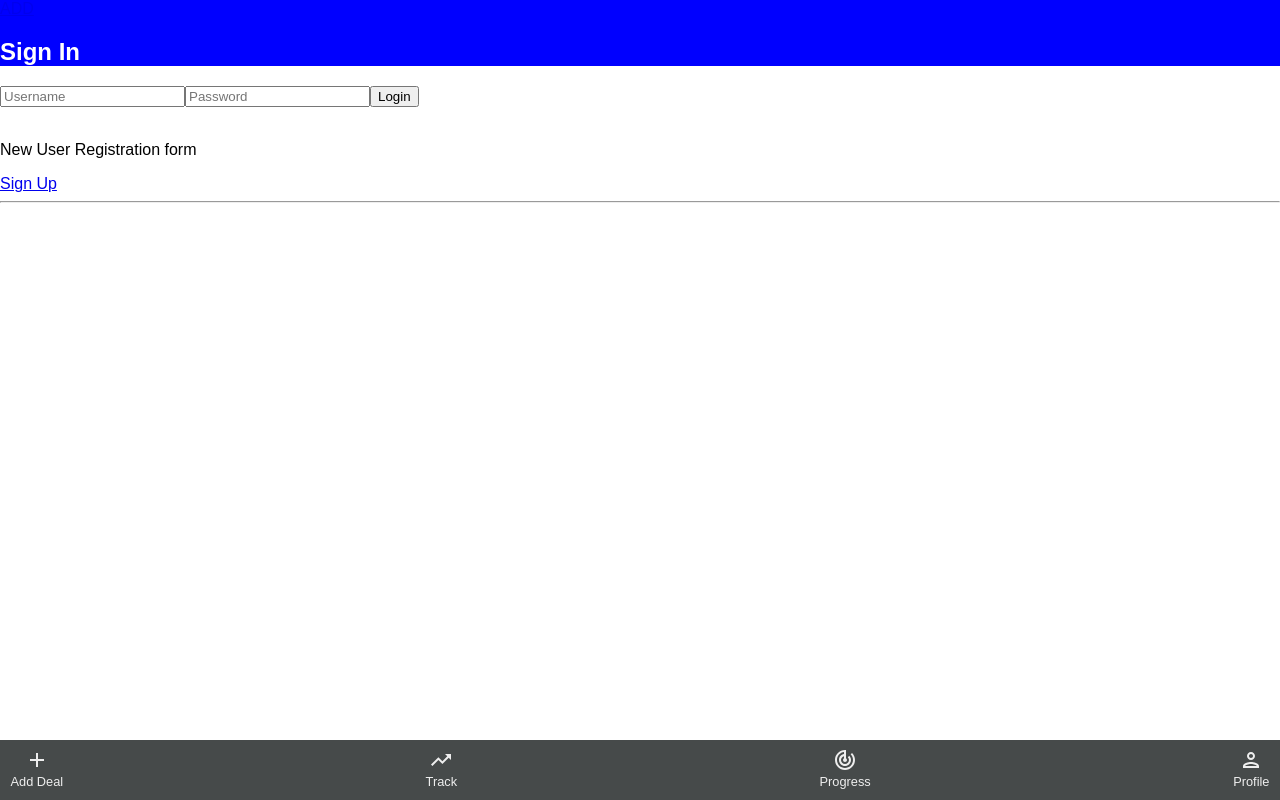
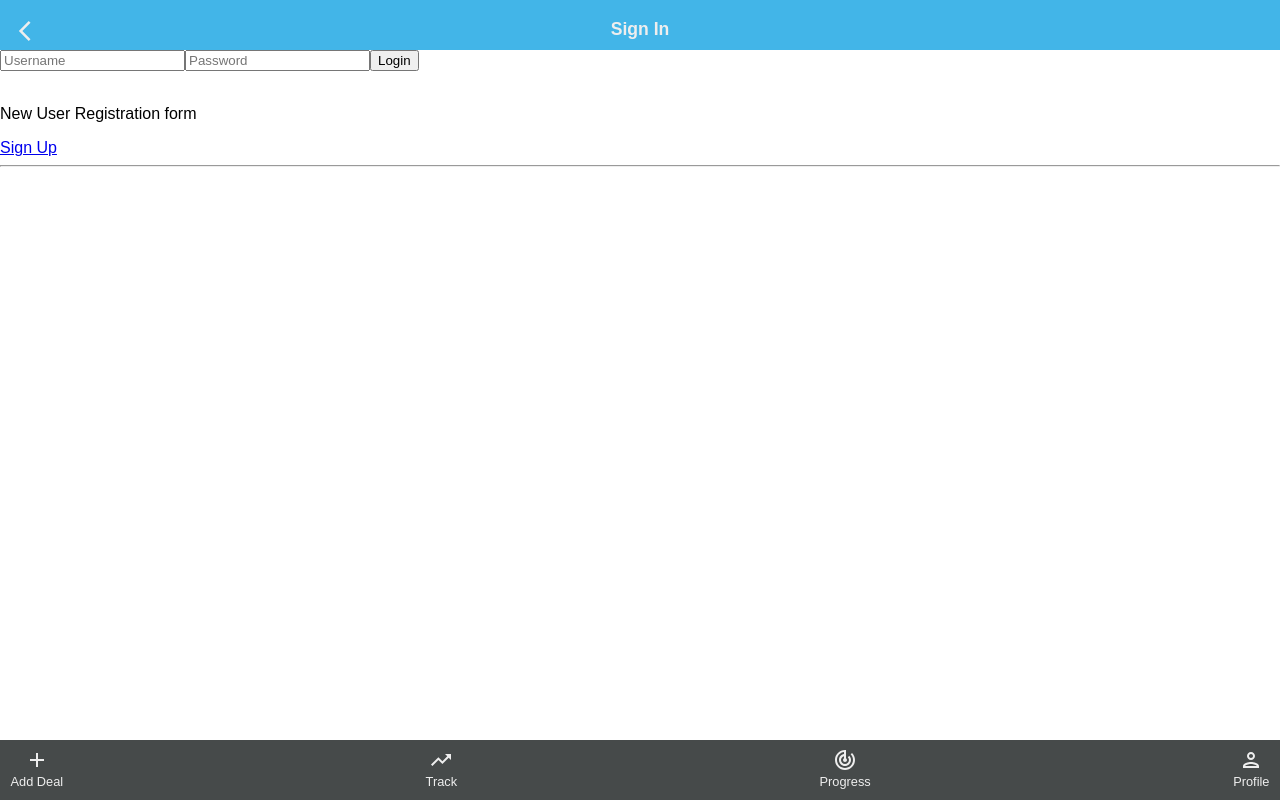
Before and after one commit to KumarAmitt/tracking-app-frontend, a React (Create React App) app: page / in a window 1280 px wide. Built offline with nearby package versions, Linux system fonts and the light colour scheme.

Commit message:
Style AppBar component

```diff
--- a/src/App/components/AppBar.js
+++ b/src/App/components/AppBar.js
@@ -1,6 +1,8 @@
 import React from 'react';
 import PropTypes from 'prop-types';
 import { Link } from 'react-router-dom';
+import './style/AppBar.css';
+import ArrowBackIosOutlinedIcon from '@material-ui/icons/ArrowBackIosOutlined';
 
 const AppBar = ({ title, link }) => {
   let linkText = '';
@@ -11,12 +13,15 @@ const AppBar = ({ title, link }) => {
     default:
       linkText = 'HOME';
   }
+  console.log(linkText);
 
   return (
     <>
-      <div style={{ backgroundColor: 'blue', color: '#fff' }}>
-        <Link to={link}>{linkText}</Link>
-        <h2>{title}</h2>
+      <div className="appbar">
+        <Link to={link}>
+          <ArrowBackIosOutlinedIcon />
+        </Link>
+        <div className="title">{title}</div>
       </div>
     </>
   );
--- /dev/null
+++ b/src/App/components/style/AppBar.css
@@ -0,0 +1,18 @@
+.appbar {
+    background-color: var(--accent-primary);
+    display: flex;
+    padding: 1.2em 1em 0.6em;
+    justify-content: center;
+}
+
+.appbar .title {
+    font-weight: bold;
+    font-size: 1.1rem;
+    color: #eee;
+}
+
+.appbar a {
+    color: #eee;
+    position: absolute;
+    left: 0.8em;
+}
```
